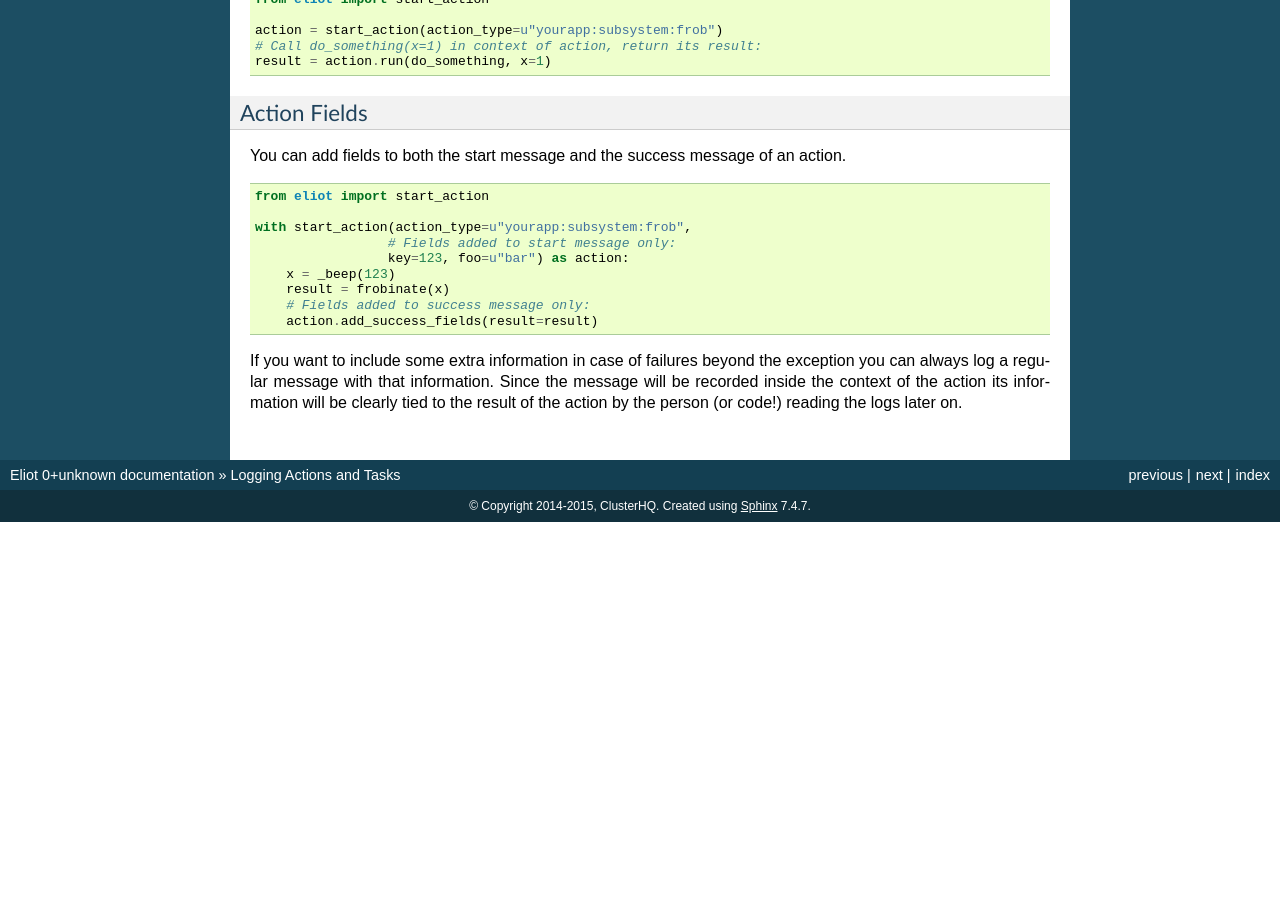
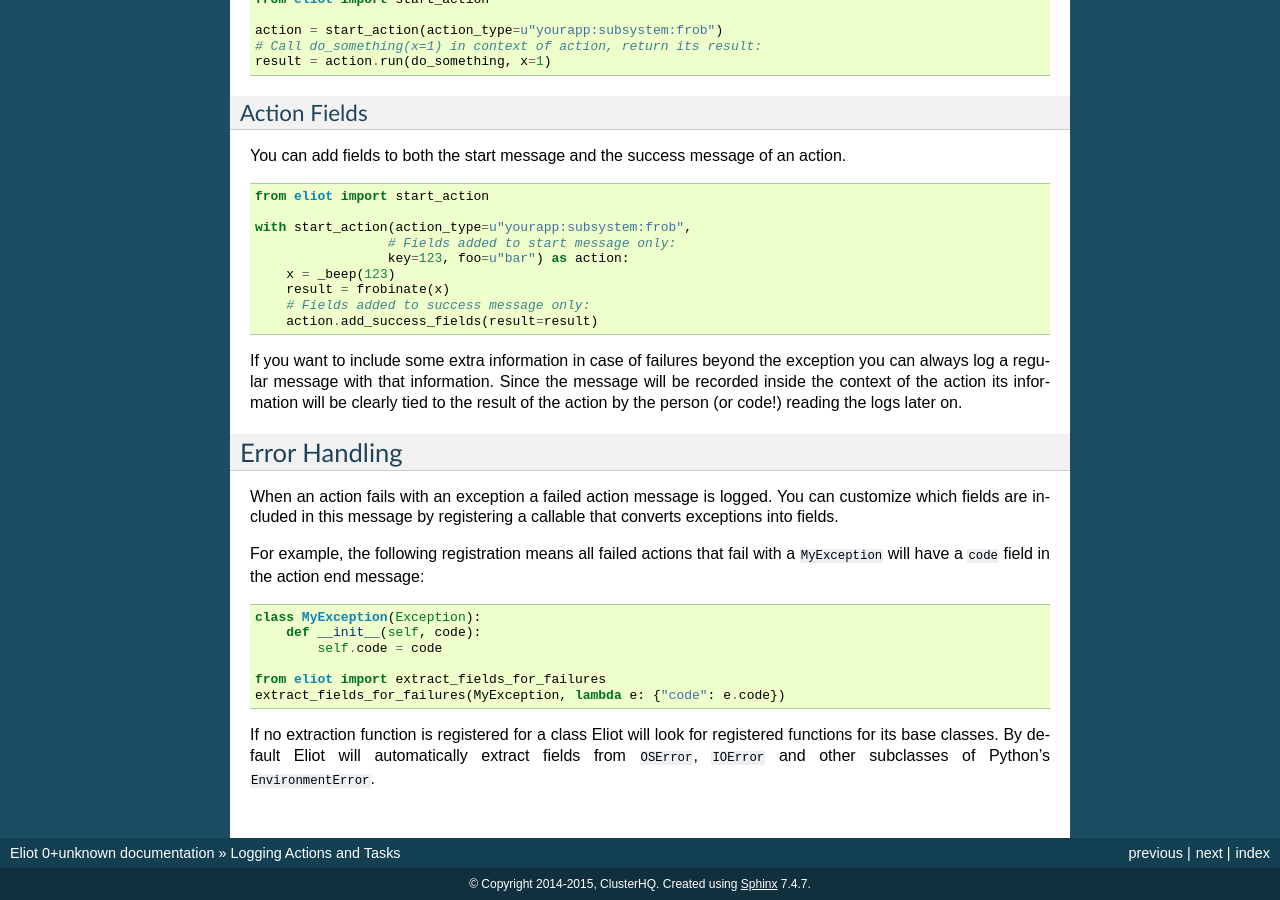
Before and after one commit to itamarst/eliot, a Sphinx documentation site: the page built from docs/source/actions.rst, in a window 1280 px wide and 900 px high, scrolled down 1945 px. Built offline with Sphinx 7.4.7, drawn with Linux system fonts in a browser that asks for light colours; before the commit the page ends 2467 px from its top, so only the background shows below that.

Commit message:
Prose documentation of error extraction.

```diff
--- a/docs/source/actions.rst
+++ b/docs/source/actions.rst
@@ -140,3 +140,26 @@ You can add fields to both the start message and the success message of an actio
 
 If you want to include some extra information in case of failures beyond the exception you can always log a regular message with that information.
 Since the message will be recorded inside the context of the action its information will be clearly tied to the result of the action by the person (or code!) reading the logs later on.
+
+
+.. _extract errors:
+
+Error Handling
+--------------
+
+When an action fails with an exception a failed action message is logged.
+You can customize which fields are included in this message by registering a callable that converts exceptions into fields.
+
+For example, the following registration means all failed actions that fail with a ``MyException`` will have a ``code`` field in the action end message:
+
+.. code-block:: python
+
+   class MyException(Exception):
+       def __init__(self, code):
+           self.code = code
+
+   from eliot import extract_fields_for_failures
+   extract_fields_for_failures(MyException, lambda e: {"code": e.code})
+
+If no extraction function is registered for a class Eliot will look for registered functions for its base classes.
+By default Eliot will automatically extract fields from ``OSError``, ``IOError`` and other subclasses of Python's ``EnvironmentError``.
```
Also changed, not shown: docs/source/news.rst (+7 -0 lines).
